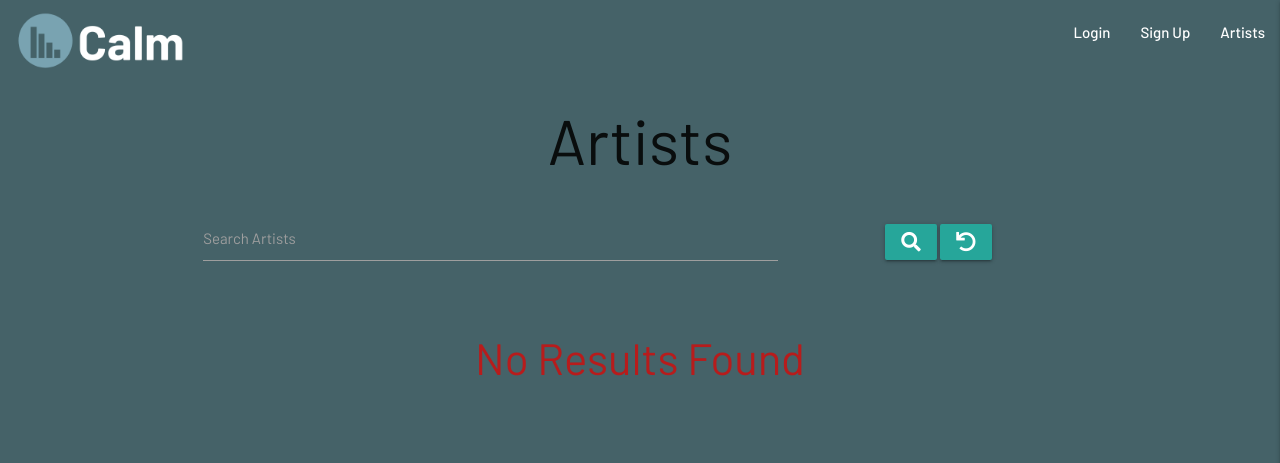
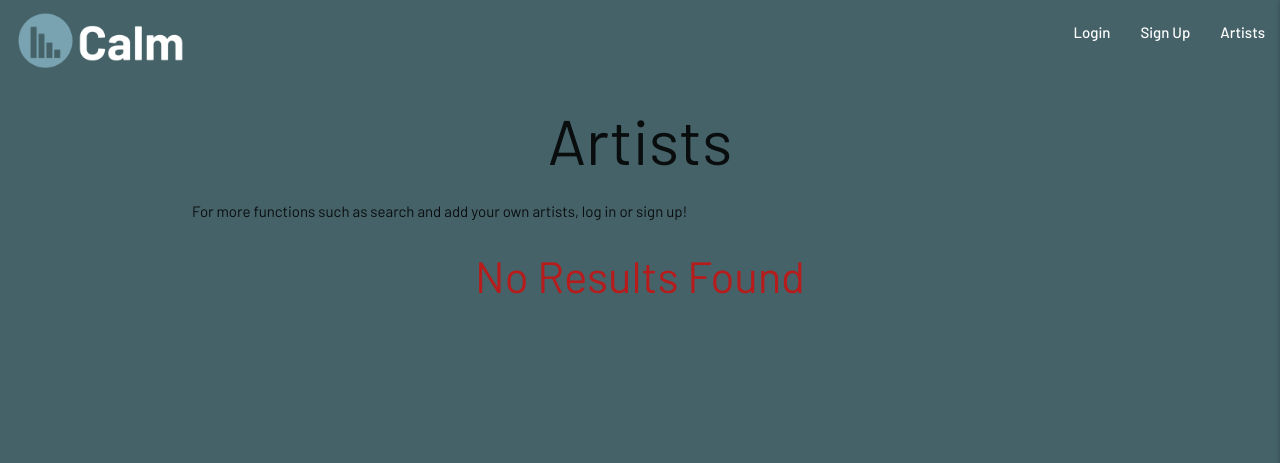
Before and after one commit to rudberga/CI-MS3-calm, a Flask app: page /search in a window 1280 px wide. Shown: the top 463 px of the page. Run offline with Flask 2, Linux system fonts and the light colour scheme; data that the repository does not hold is empty; some libraries are stand-ins or nearby versions.

Commit message:
ADD - only see search field when logged in

```diff
--- a/templates/artists.html
+++ b/templates/artists.html
@@ -7,6 +7,7 @@
         <h1>Artists</h1>
     </div>
     <!-- Search field -->
+    {% if session.user %}
     <div class="row">
         <form action="{{ url_for('search') }}" method="post" class="col s12">
             <div class="row valign-wrapper center-align">
@@ -22,16 +23,19 @@
                         <i class="fas fa-undo"></i>
                     </a>
                     <!-- Add artist modal trigger button -->
-                    {% if session.user %}
                     <button type="submit" class="btn-large light-blue darken-1 text-shadow modal-trigger"
                         data-target="modal3">
                         Add Artist <i class="fas fa-plus-square right"></i>
                     </button>
-                    {% endif %}
                 </div>
             </div>
         </form>
     </div>
+    {% else %}
+    <div>
+        <p>For more functions such as search and add your own artists, log in or sign up!</p>
+    </div>
+    {% endif %}
     <!-- Add artist modal -->
     <div id="modal3" class="modal">
         <div class="modal-content">
```
